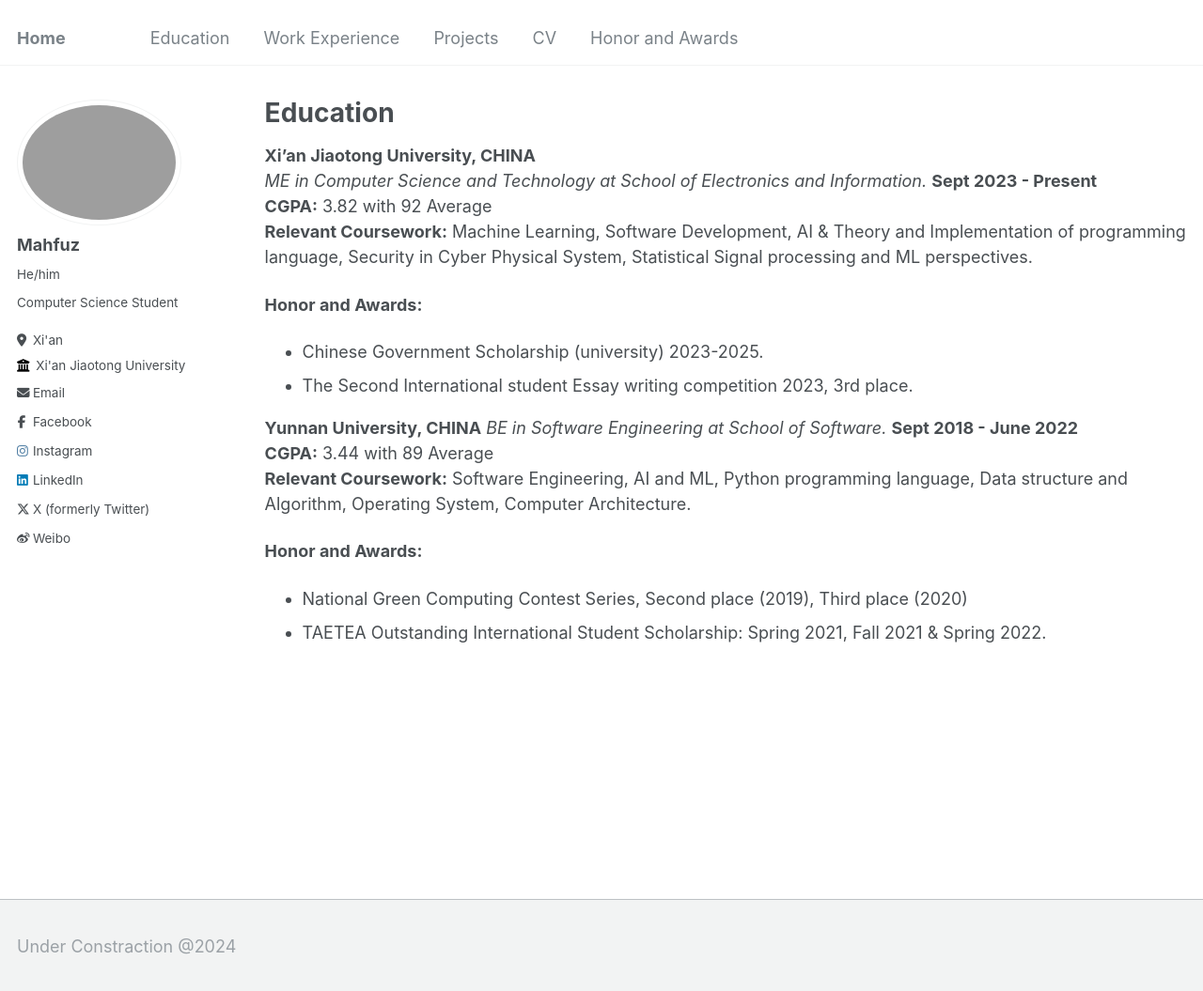
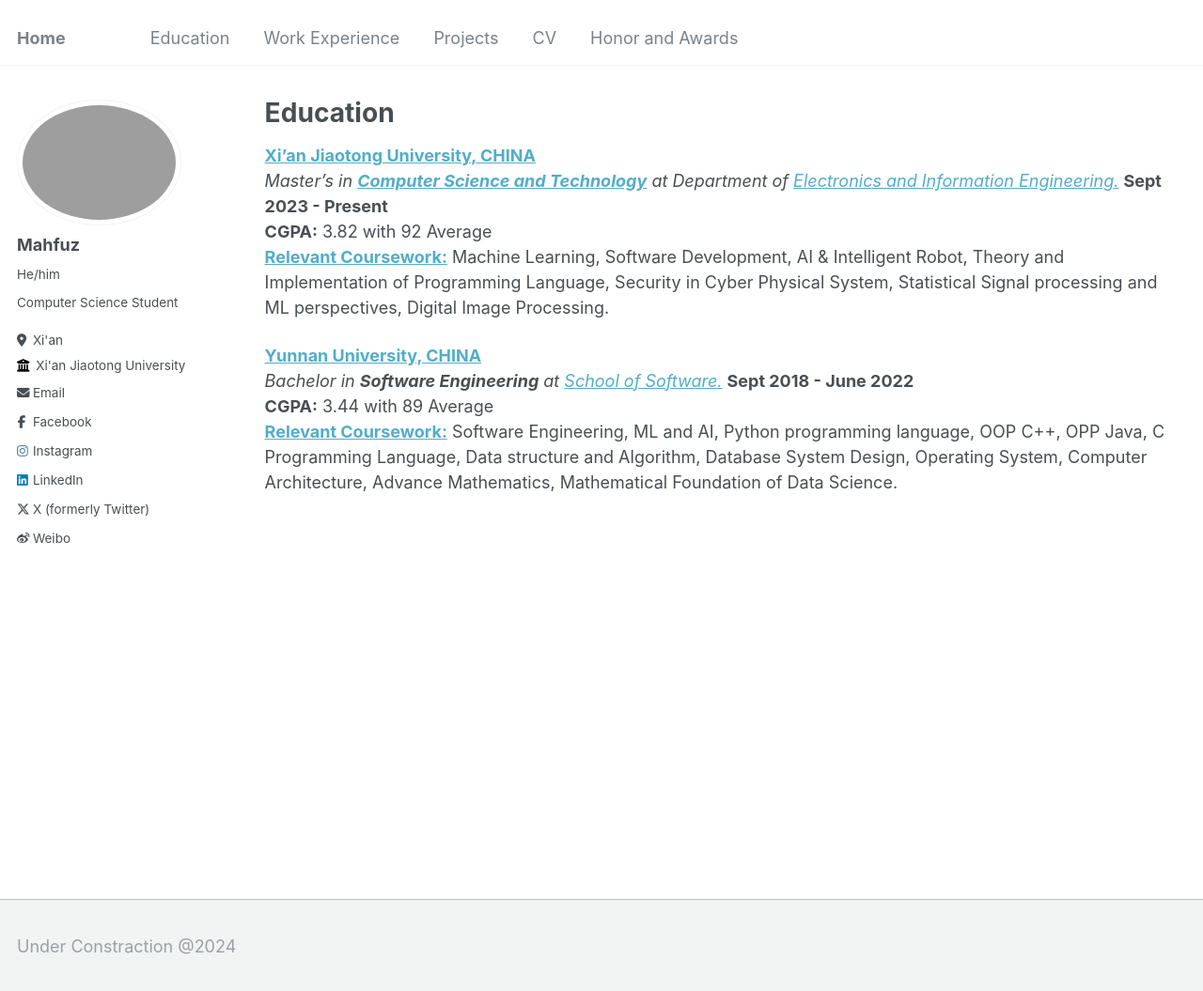
Before and after one commit to mahfuztbt/mahfuztbt.github.io, a Jekyll site: the page built from _pages/education.md, in a window 1280 px wide and 1057 px high. Shown: the whole window at 94% size. Built offline with Jekyll 4.4.1, drawn with Linux system fonts in a browser that asks for light colours.

Commit message:
Update education.md

```diff
--- a/_pages/education.md
+++ b/_pages/education.md
@@ -10,20 +10,14 @@ redirect_from:
 {% include base_path %}
 
 
-**Xi’an Jiaotong University, CHINA**
-*ME in Computer Science and Technology at School of Electronics and Information.*  **Sept 2023 - Present**
+[**Xi’an Jiaotong University, CHINA**](http://en.xjtu.edu.cn/)
+*Master's in [**Computer Science and Technology**](http://www.cs.xjtu.edu.cn/) at Department of [Electronics and Information Engineering.](http://www.cs.xjtu.edu.cn/)*  **Sept 2023 - Present**
 **CGPA:** 3.82 with 92 Average
-**Relevant Coursework:** Machine Learning, Software Development, AI & Theory and Implementation of programming language, Security in Cyber Physical System, Statistical Signal processing and ML perspectives.
-
-**Honor and Awards:**
-- Chinese Government Scholarship (university) 2023-2025.
-- The Second International student Essay writing competition 2023, 3rd place.
+[**Relevant Coursework:**](https://github.com/mahfuztbt/XJTU) Machine Learning, Software Development, AI & Intelligent Robot, Theory and Implementation of Programming Language, Security in Cyber Physical System, Statistical Signal processing and ML perspectives, Digital Image Processing.
 
 
-**Yunnan University, CHINA**  *BE in Software Engineering at School of Software.*  **Sept 2018 - June 2022**
+
+[**Yunnan University, CHINA**](https://www.ynu.edu.cn/) <br>
+*Bachelor in **Software Engineering** at [School of Software.](http://www.sei.ynu.edu.cn/)*  **Sept 2018 - June 2022**
 **CGPA:** 3.44 with 89 Average
-**Relevant Coursework:** Software Engineering, AI and ML, Python programming language, Data structure and Algorithm, Operating System, Computer Architecture.
-
-**Honor and Awards:**
-- National Green Computing Contest Series, Second place (2019), Third place (2020)
-- TAETEA Outstanding International Student Scholarship: Spring 2021, Fall 2021 & Spring 2022.
+[**Relevant Coursework:**](https://github.com/mahfuztbt/YNU) Software Engineering, ML and AI, Python programming language, OOP C++, OPP Java, C Programming Language, Data structure and Algorithm, Database System Design, Operating System, Computer Architecture, Advance Mathematics, Mathematical Foundation of Data Science.
```
